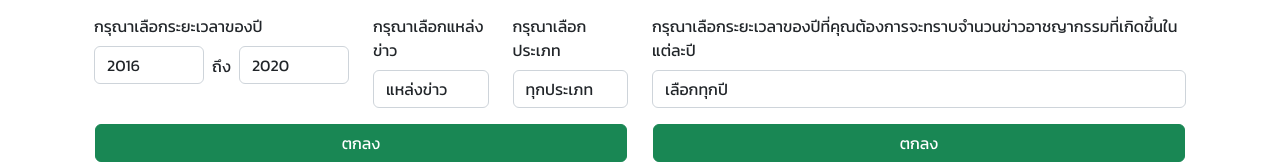
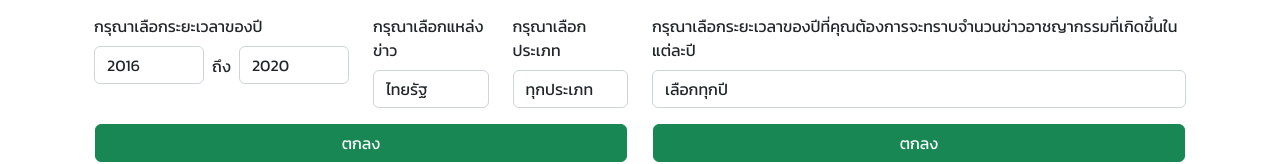
Before and after one commit to NChancheep/CAMELON, a React (Create React App) app in the folder camelon-website/camelon-front/: page / in a window 1280 px wide. Shown: the part 219-383 px from the top of the page. Built offline with nearby package versions, Linux system fonts and the light colour scheme.

Commit message:
๊Update

```diff
--- a/camelon-website/camelon-front/src/components/Modes/Overview.js
+++ b/camelon-website/camelon-front/src/components/Modes/Overview.js
@@ -21,6 +21,7 @@ export default function Overview() {
   const [raderChartData, setRadarChartData] = useState({});
 
   const [yearBarChart, setYearBarChart] = useState("");
+  const [newsSource, setNewsSource] = useState("thairath")
 
   useEffect(() => {
     if (startYear > endYear) {
@@ -36,6 +37,7 @@ export default function Overview() {
       startYear: startYear,
       endYear: endYear,
       crimeType: crimeType,
+      newsSource: newsSource
     };
 
     setLineChartData(data);
@@ -64,6 +66,10 @@ export default function Overview() {
 
   const handleSpecificYearChange = (e) => {
     setSpecificYear(e.target.value);
+  };
+
+  const handleNewsSourceChange = (e) => {
+    setNewsSource(e.target.value);
   };
   // function getCrimeTypeName(crimeTypeMetadata) {
   //   switch (crimeTypeMetadata) {
@@ -142,12 +148,12 @@ export default function Overview() {
                       <div className="d-flex">
                         <Form.Control
                           as="select"
-                          value={startYear}
-                          onChange={null}
+                          value={newsSource}
+                          onChange={handleNewsSourceChange}
                         >
-                          <option value="">แหล่งข่าว</option>
-                          <option value="">ไทยรัฐ</option>
-                          <option value="Accident">เดลินิว</option>
+                          <option value="" disabled>แหล่งข่าว</option>
+                          <option value="Thairath" selected>ไทยรัฐ</option>
+                          <option value="Dailynews">เดลินิวส์</option>
                         </Form.Control>
                       </div>
                     </Col>
--- a/camelon-website/camelon-front/src/components/Modes/chart/LineChart.js
+++ b/camelon-website/camelon-front/src/components/Modes/chart/LineChart.js
@@ -15,6 +15,7 @@ import { ThreeDots } from "react-loader-spinner";
 import CamelonApi from "../../../api/CamelonApi";
 
 const LineChart = ({ data }) => {
+  console.log(data)
   const [data1, setData1] = useState([]);
   const [data2, setData2] = useState([]);
   const [chartData, setChartData] = useState([]);
@@ -29,7 +30,8 @@ const LineChart = ({ data }) => {
     setData2([]);
     if (Object.keys(data).length !== 0) {
       setIsFirstLoad(false);
-      CamelonApi.get(`thairath_crimes_summary?yearStart=${data.startYear}&yearEnd=${data.endYear}`)
+      if (data.newsSource === 'Thairath') {
+        CamelonApi.get(`thairath_crimes_summary?yearStart=${data.startYear}&yearEnd=${data.endYear}`)
         .then((response) => {
           // console.log(response.data)
           setData1(response.data);
@@ -38,14 +40,21 @@ const LineChart = ({ data }) => {
           console.error(error);
         });
 
-      CamelonApi.get(`dailynews_crimes_summary?yearStart=${data.startYear}&yearEnd=${data.endYear}`)
+
+      } else {
+        CamelonApi.get(`dailynews_crimes_summary?yearStart=${data.startYear}&yearEnd=${data.endYear}`)
         .then((response) => {
           // console.log(response.data)
-          setData2(response.data);
+          setData1(response.data);
         })
         .catch((error) => {
           console.error(error);
         });
+
+      }
+
+
+
     }
   }, [data]);
 
@@ -71,22 +80,22 @@ const LineChart = ({ data }) => {
       labels,
       datasets: [
         {
-          label: "Thairath",
+          label: data.newsSource,
           data: data1.map((data) => data.Numbers),
           borderColor: "rgb(255, 99, 132)",
           backgroundColor: "rgba(255, 99, 132, 0.5)",
         },
-        {
-          label: "Dailynews",
-          data: data2.map((data) => data.Numbers),
-          borderColor: "rgb(53, 162, 235)",
-          backgroundColor: "rgba(53, 162, 235, 0.5)",
-        },
+        // {
+        //   label: "Dailynews",
+        //   data: data2.map((data) => data.Numbers),
+        //   borderColor: "rgb(53, 162, 235)",
+        //   backgroundColor: "rgba(53, 162, 235, 0.5)",
+        // },
       ],
     };
     setChartData(chart_data);
     setOptions(options);
-    if (data1.length !== 0 && data2.length !== 0) {
+    if (data1.length !== 0) {
       setIsLoading(false);
       // console.log(data1.length)
       // console.log(data2.length)
```
